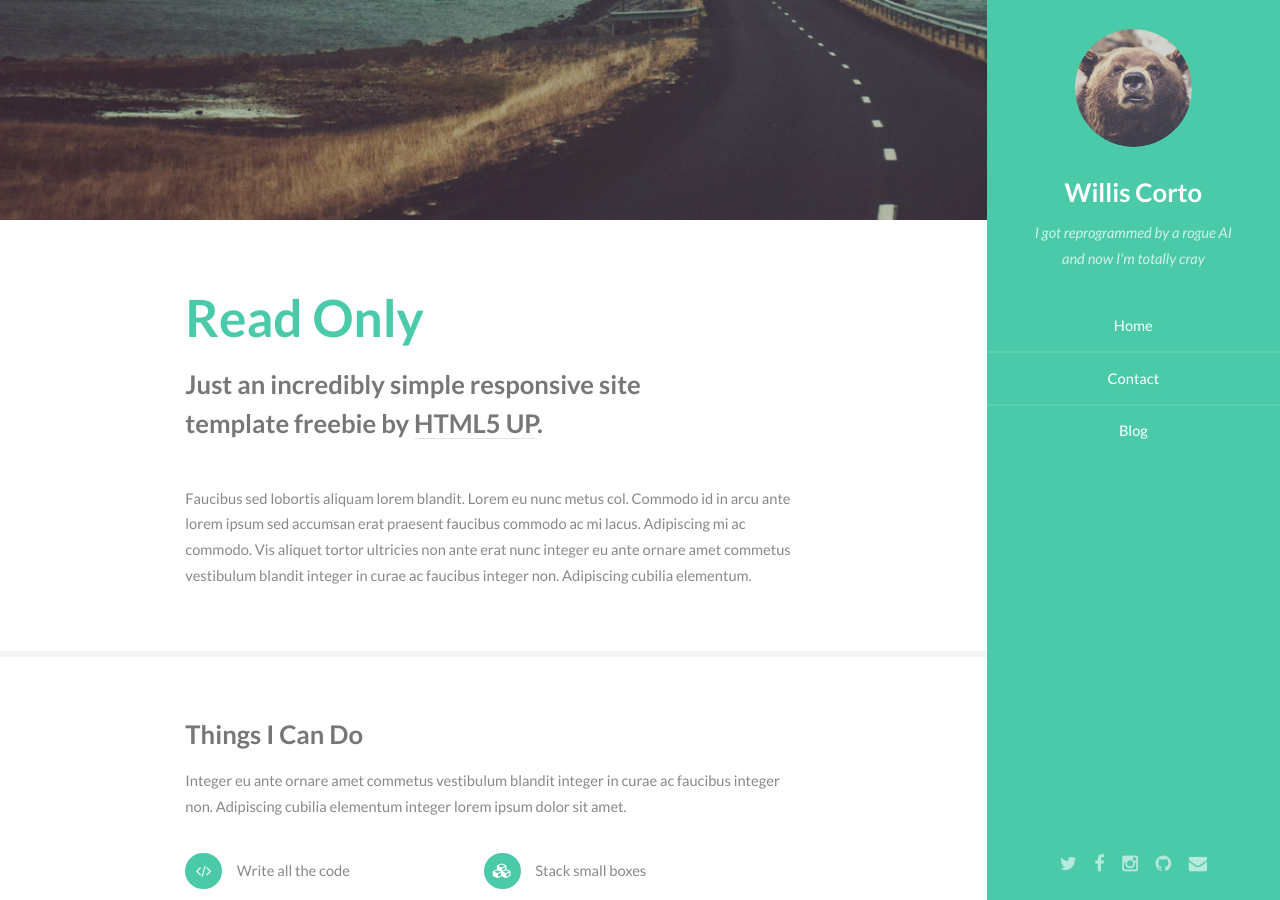
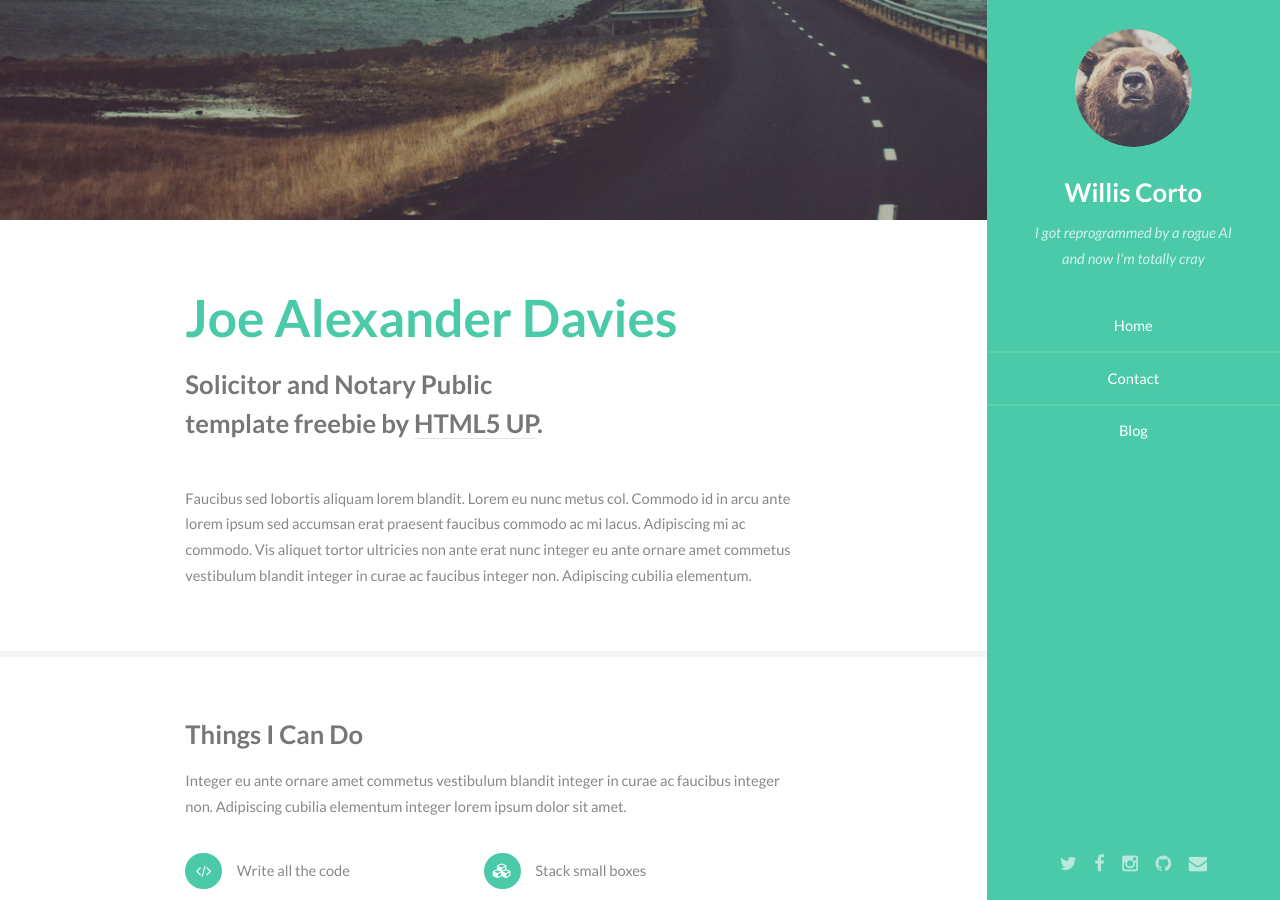
Before and after one commit to JoeDavies1991/JoeDavies1991, a Jekyll site: the page built from index.html, in a window 1280 px wide and 900 px high. Built offline with Jekyll 4.4.1, drawn with Linux system fonts in a browser that asks for light colours.

Commit message:
Updating title

```diff
--- a/index.html
+++ b/index.html
@@ -8,8 +8,8 @@ layout: default
     <section id="one">
         <div class="container">
             <header class="major">
-                <h2>Read Only</h2>
-                <p>Just an incredibly simple responsive site<br />
+                <h2>Joe Alexander Davies</h2>
+                <p>Solicitor and Notary Public<br />
                 template freebie by <a href="http://html5up.net">HTML5 UP</a>.</p>
             </header>
             <p>Faucibus sed lobortis aliquam lorem blandit. Lorem eu nunc metus col. Commodo id in arcu ante lorem ipsum sed accumsan erat praesent faucibus commodo ac mi lacus. Adipiscing mi ac commodo. Vis aliquet tortor ultricies non ante erat nunc integer eu ante ornare amet commetus vestibulum blandit integer in curae ac faucibus integer non. Adipiscing cubilia elementum.</p>
```
